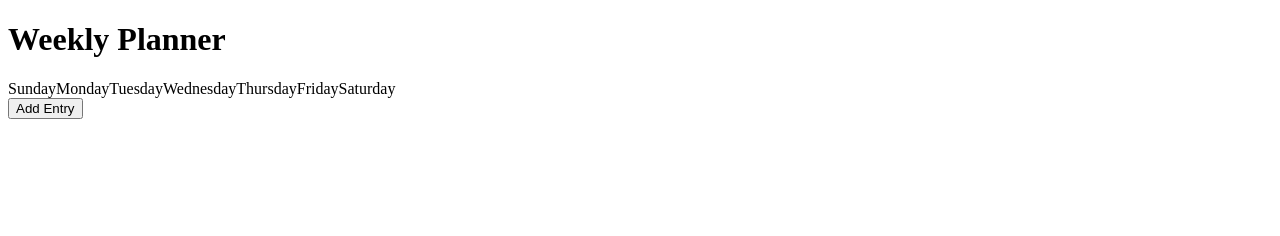
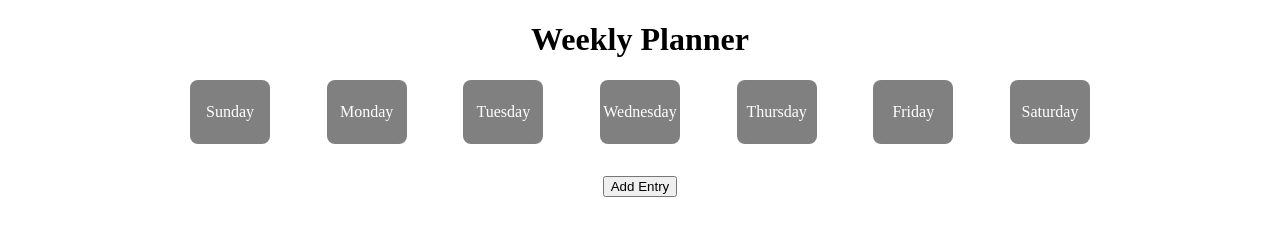
Before and after one commit to kelly-hansen/week-planner, a plain HTML site: page index.html in a window 1280 px wide. Drawn offline with Linux system fonts and the light colour scheme.

Commit message:
keep styling

```diff
--- a/styles.css
+++ b/styles.css
@@ -1,8 +1,36 @@
 
 .container {
-  max-width: ;
+  max-width: 900px;
+  margin: 0 auto;
+
+
 }
 
 .row {
+  width: 100%;
+}
+
+.weekdays {
   display: flex;
+  justify-content: space-between;
 }
+
+.weekday {
+  background-color: grey;
+  width: 5rem;
+  height: 4rem;
+  display: flex;
+  justify-content: center;
+  align-items: center;
+  color: white;
+  border-radius: 0.5rem;
+}
+
+.entryBtn {
+  text-align: center;
+  margin-top: 2rem;
+}
+
+header {
+  text-align: center;
+}
```
